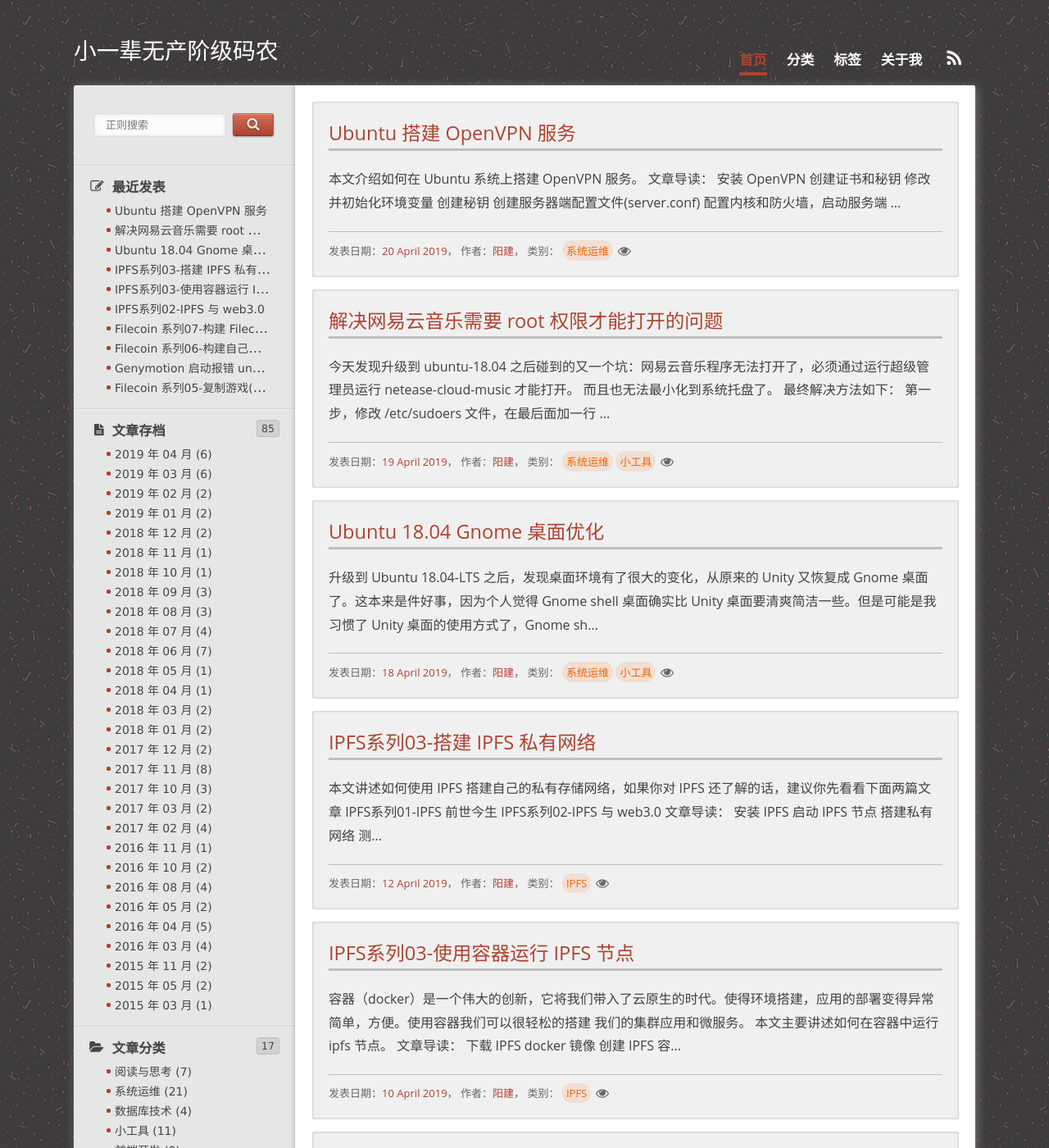
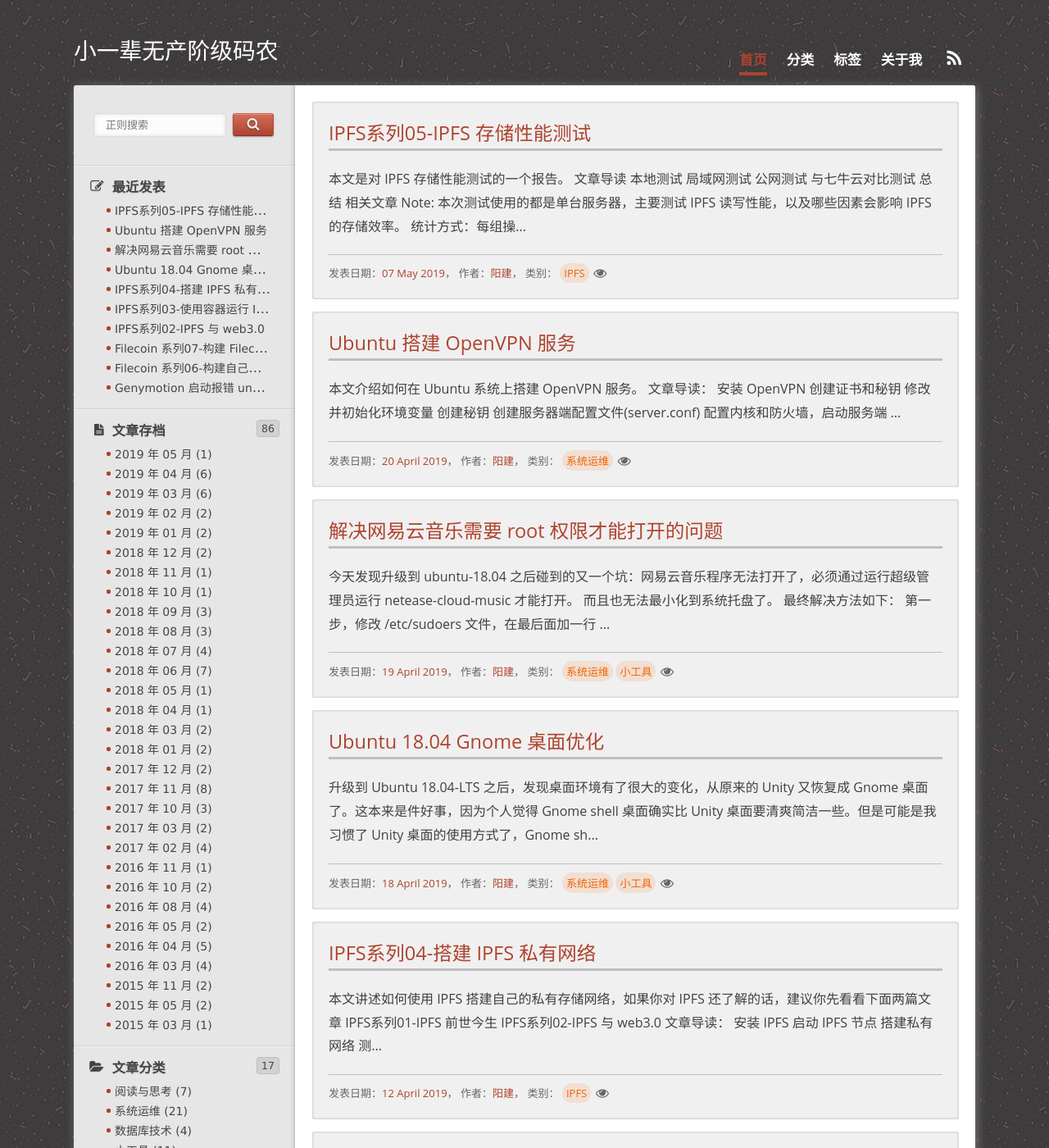
Before and after one commit to FunctFan/blog, a Jekyll site: the page built from index.html, in a window 1280 px wide and 1400 px high. Shown: the whole window at 82% size. Built offline with Jekyll 4.4.1, drawn with Linux system fonts in a browser that asks for light colours; the list of posts is cut into pages by our own code; part of the change alters nothing that is shown; some of the changed text lies outside the part shown.

Commit message:
add blog for 'ipfs-performance-test.md'

````diff
--- a/_posts/2019/04/2019-04-12-ipfs-private-net.md
+++ b/_posts/2019/04/2019-04-12-ipfs-private-net.md
@@ -1,6 +1,6 @@
 ---
 layout: post
-title: IPFS系列03-搭建 IPFS 私有网络
+title: IPFS系列04-搭建 IPFS 私有网络
 categories: [IPFS]
 tags: [IPFS]
 status: publish
--- /dev/null
+++ b/_posts/2019/05/2019-05-07-ipfs-performance-test.md
@@ -0,0 +1,297 @@
+---
+layout: post
+title: IPFS系列05-IPFS 存储性能测试
+categories: [IPFS]
+tags: [IPFS,七牛云]
+status: publish
+type: post
+published: true
+author: blackfox
+permalink: /20190507/ipfs-performance-test.html
+desc: IPFS 性能测试
+---
+
+本文是对 IPFS 存储性能测试的一个报告。
+
+文章导读
+
+{:toc}
+* TOC
+
+> Note: 本次测试使用的都是单台服务器，主要测试 IPFS 读写性能，以及哪些因素会影响 IPFS 的存储效率。<br/>
+统计方式：每组操作执行5次，然后取平均值
+
+# 本地测试
+
+考虑到硬件对存储性能的影响，我们这里分别使用了两台不同配置的台式机进行了测试。
+
+**配置一**
+
+* CPU: i5-4160-4Core 主频 3.2G
+* 内存: 8GB
+* 硬盘：普通家用硬盘 1GB
+* 操作系统：Ubuntu 18.04-LTS
+
+**测试结果**
+
+网络环境 | 文件大小 | 写入时间(ms) | 读取时间(ms) | 写入速度(MB/s) | 读取速度(MB/s)
+---|---|---|---|----|----
+本地 | 1G | 103584.98 | 41718.92 | 9.97 | 24.25
+本地 | 500M |45045.54 | 7469.16 | 11.11 | 66.66
+本地 | 100M | 8981.92 | 1162.43 | 11.22 | 86.20
+本地 | 50M | 4022.22 | 577.39 | 12.43 | 86.65
+本地 | 10M | 1775.41 | 252.60 | 5.64 | 39.68
+本地 | 5M | 1165.52 | 186.50 | 4.54 |  27.77
+本地 | 1M | 530.57 | 151.1872 | 1.88 | 6.66
+
+**配置二**
+
+* CPU: i7-8700K CPU @ 3.70GHz
+* 内存: 16GB
+* 硬盘: 希捷企业硬盘 8TB
+* 操作系统：Ubuntu 18.04-LTS
+
+网络环境 | 文件大小 | 写入时间(ms) | 读取时间(ms) | 写入速度(MB/s) | 读取速度(MB/s)
+---|---|---|---|----|----
+本地 | 1G | 37819.67 | 2237.9 | 27.08 | 459.19
+本地 | 500M |16841.98 | 1085.08 | 29.76 | 462.96
+本地 | 100M | 3006.19 | 266.68 | 32.67 | 384.61
+本地 | 50M | 2496.54 | 143.81 | 20.08 | 357.14
+本地 | 10M | 1156.53 | 47.92 | 8.69 | 212.76
+本地 | 5M | 583.78 | 52.28 | 8.62 |  58.13
+本地 | 1M | 204.68 | 37.77 | 5 | 27.02
+
+**本地测试原始数据** （单位：mses）
+
+```
+# i5 CPU
+Write:
+1G: 97389.72878, 100163.63883, 102394.04202, 121107.44262, 96870.09001
+500M 46019.42205, 43743.31760, 45353.94692, 45235.54754, 44875.50592
+100M 8350.12960, 8919.12270, 8405.61080, 9136.59215, 10098.17624
+50M 3909.33299, 3994.80295, 4111.20057, 4065.45925, 4030.31278
+10M 1789.08062, 1746.42110, 1776.58439, 1807.98721, 1756.99902
+5M 1187.28948, 1139.60743, 1186.48696, 1171.19718, 1143.03637
+1M 544.82102, 512.79807, 485.28814, 553.72643, 556.23889
+
+Read:
+1G: 39059.96132, 42852.09465, 40929.29006, 41882.52759, 43870.74089
+500M 7555.64952, 8230.87454, 7912.68301, 6132.61437, 7514.02307
+100M 858.94799, 1568.71152, 1702.42906, 873.50821, 808.59113
+50M 447.64829, 781.59356, 776.32689, 451.41816, 430.00174
+10M 203.68147, 295.31884, 368.38579, 200.71745, 194.91434
+5M 165.23266, 217.01288, 220.20507, 170.92180, 159.16085
+1M 167.58633, 167.72866, 166.81981, 119.10820, 134.69315
+```
+
+本地使用的是我是直接使用 IPFS 自带的客户端命令行工具进行测试的，通过 shell 脚本进行批量测试，值得一提的是，可能 shell 脚本的运行时间统计可能有些许不是
+特别精确，但是我们这个测试本身也是比较粗略的定性测试，所以这个不影响结果。
+
+下面我贴出我的测试脚本，有兴趣的同学可以自己运行测试一下：
+
+```bash
+#!/bin/bash
+
+timer() {
+	timeStamp=`date +%s.%N`
+	echo $timeStamp
+}
+
+dir="/home/yangjian/downloads"
+datas=(
+	"$dir/data-1GB.zip"
+	"$dir/data-500MB.zip"
+	"$dir/data-100MB.zip"
+	"$dir/data-50MB.zip"
+	"$dir/data-10MB.zip"
+	"$dir/data-5MB.zip"
+	"$dir/data-1MB.zip"
+)
+
+rm Qm*
+start=$(timer)
+
+for file in ${datas[@]}
+do
+	echo -e "\033[35m\033[1m+++++++++++++++ Test for file $file +++++++++++++++\033[0m"
+	# put files
+	t1=$(timer)
+	r=$(ipfs add $file)
+	t2=$(timer)
+
+	cost=`awk 'BEGIN{printf "%.5f\n",(('$t2'-'$t1')*1000)}'`
+	filename=`echo $r | awk '{print $2}'`
+	echo -e "\033[32m\033[1mPut file successfully, hash: $filename, cost: $cost msecs.\033[0m"
+
+	# get files
+	t1=$(timer)
+	ipfs get $filename
+	t2=$(timer)
+
+	cost=`awk 'BEGIN{printf "%.5f\n",(('$t2'-'$t1')*1000)}'`
+	echo -e "\033[32m\033[1mGet file successfully,  cost: $cost msecs.\033[0m"
+done
+
+end=$(timer)
+cost=`awk 'BEGIN{printf "%.5f\n",(('$end'-'$start')*1000)}'`
+echo -e "\033[34m\033[1mTotal cost: $cost msecs.\033[0m"
+
+exit 0
+```
+
+> Note: 这里需要注意的是，IPFS 的存储是去重的，也就是说，相同的文件，第一次存储是最慢的，之后如果你再存储相同的文件，它会非常快。
+我们这里都是取第一次的存储所耗费的时间。如果你要像我一样通过多次测试去平均值的话，你每测试完一次之后需要重新初始化 IPFS 节点，
+这样测试虽然挺繁琐的，但是结果比较精确。
+
+初始化的方法很简单：
+
+```bash
+rm -rf ~/.ipfs
+ipfs init
+ipfs daemon
+```
+
+下图是本人实测的运行截图：
+
+![](/images/1px.png){:class="img-view" data-src="http://blog.img.r9it.com/image-243e83ec1220bd38429d84366c74a942.png"}
+
+# 局域网测试
+
+**机器配置**
+
+* CPU: i7-8700K CPU @ 3.70GHz
+* 内存: 16GB
+* 硬盘: 希捷企业硬盘 8TB
+* 操作系统：Ubuntu 18.04-LTS
+
+**测试结果**
+
+网络环境 | 文件大小 | 写入时间(ms) | 读取时间(ms) | 写入速度(MB/s) | 读取速度(MB/s)
+---|---|---|---|----|----
+局域网 | 1G | 41630.6 | 9640.5 | 24.59 | 106.22
+局域网 | 500M |19016.4 | 4677.8 | 26.29 | 107.06
+局域网 | 100M | 3365.6 | 1016.8 | 29.76 | 94.33
+局域网 | 50M | 2073.6 | 489 | 24.15 | 102.24
+局域网 | 10M | 854.2 | 123 | 11.76 | 83.33
+局域网 | 5M | 396 | 72.8 | 12.82 |  69.44
+局域网 | 1M | 136.6 | 34.8 | 7.35 | 29.41
+
+**局域网测试原始数据** （单位：msec）
+```
+Write:
+1G 40780, 41130, 41226, 43040, 41977
+500MB 18280, 19613, 18984, 18799, 19406
+100MB 3207, 3518, 3129, 3551, 3423
+50MB 1862, 1989, 2072, 2182, 2263
+10MB 864, 860, 759, 895, 893
+5MB 404, 392, 414, 369, 401
+1MB 119, 171, 110, 176, 107
+
+Read:
+1G 9675, 9755, 9590, 9542，9557
+500MB 4674, 4670, 4667, 4677, 4701
+100MB 1018, 1018, 1019, 1012, 1017
+50MB 481, 503, 488, 491, 482
+10MB 122, 126, 126, 122, 119
+5MB 73, 71, 72, 74, 74
+1MB 36, 33, 35, 36, 34
+```
+
+下面同样贴出本人的实测截图：
+
+![](/images/1px.png){:class="img-view" data-src="http://blog.img.r9it.com/image-bb16fd231318b43d07a3130723b81198.png"}
+
+从本地测试和局域网测试数据可以看出一些问题：
+1. 高配置的 CPU 和 硬盘能够明显提升 IPFS 的存储性能，估计是 IPFS 在分片的时候，更好的 CPU 能更快速地创建分片。
+2. 在进行小文件（10M 以下）存储时，发现局域网速度比还是稍微快一些，这个是因为二者使用的是不同的客户端，本地使用的是 IPFS 自带的 `ipfs` 客户端。
+局域网使用的是 `ipfs-http-client` 工具。还有就是局域网测试的时候我没有算把文件转为字节流的时间，以及连接服务端的时间。
+3. 文件越小，绝对的存储速度越慢，这是因为存储的边际效应递减的缘故，因为文件太小的时候，一些初始化以及网络连接的时间占比就大大增加了。
+
+# 公网测试
+
+公网本人使用的是阿里云主机进行测试的。这次测试的工具是自己写的 `IPFS php client` 工具，为什么不继续使用 `IPFS nodejs client`，
+一个原因是因为本人擅长 PHP 语言，另一个原因是下面要跟七牛云做对比，尽量做到单一变量原则。
+
+**机器配置**
+CPU: Intel(R) Xeon(R) Platinum 8163 CPU @ 2.50GHz 双核
+RAM: 8GB
+硬盘: 普通云盘，80GB
+带宽: 2MB
+操作系统: Ubuntu 16.04.4 LTS
+
+**公网测试结果**
+
+网络环境 | 文件大小 | 上传时间(s) | 上传速度(MB/s)
+---|---|---|---
+阿里云 | 1G | 263.59 | 3.88
+阿里云 | 500M | 125.95 | 3.96
+阿里云 | 100M | 25.34 | 3.94
+阿里云 | 50M | 10.55 | 4.73
+阿里云 | 10M | 0.95 | 10.52
+阿里云 | 5M | 0.26 | 19.23
+阿里云 | 1M | 0.11 | 9.09
+
+**公网测试原始数据** （单位：sec）下表列出了 5 次文件上传的实际耗时。
+
+文件大小 | 1 | 2 | 3 | 4 | 5
+-----|---|---|---|---|---
+1G | 268.32| 261.71| 266.63| 262.56| 258.74
+500MB | 129.14| 125.61| 125.68| 123.97| 125.38
+100MB | 24.18| 24.54| 24.68| 28.70| 24.60
+50MB | 11.11| 10.29| 10.56| 10.31| 10.49
+10MB | 0.95| 0.95| 0.98| 0.94| 0.94
+5MB | 0.27 0.23| 0.26| 0.28| 0.26
+1MB | 0.11| 0.14| 0.11| 0.12| 0.10
+
+# 与七牛云对比测试
+
+上面我们测试了 IPFS 在各种网络条件下的单节点存储的绝对性能，看起来还不错，但是毕竟 IPFS 是一个新的分布式文件系统，不确定是否能够满足商用需求，提供稳定的
+云存储服务。接下来我分别使用同样的数据测试了七牛云的企业存储服务的性能。看看 IPFS 的单节点跟七牛云的存储服务性能对比是否存在比较大的差距。
+
+我使用七牛云官方的 `php sdk` 作为测试工具，分别测试了 **1GB，500MB，100MB，50MB，10MB，5MB，1MB** 文件的上传和下载，测试结果如下：
+
+**七牛云测试结果**
+
+网络环境 | 文件大小 | 上传时间(s) | 上传速度(MB/s)
+---|---|---|---
+七牛云 | 1G | 264.08 | 3.87
+七牛云 | 500M |129.43 | 3.87
+七牛云 | 100M | 25.65 | 3.89
+七牛云 | 50M | 10.71 | 4.66
+七牛云 | 10M | 1.55 | 6.45
+七牛云 | 5M | 0.88 | 5.68
+七牛云 | 1M | 0.25 | 4.00
+
+从测试数据可以看出，上传速度稳定在 5MB 左右，我本地的上传带宽是 50MB 的，
+所以这个上传速度应该没有受到本地上传带宽的影响，也就是说是服务端的性能没有受到压制，数据没有问题。
+
+**七牛云测试原始数据**（单位：sec）下表列出了 5 次文件上传的实际耗时。
+
+文件大小 | 1 | 2 | 3 | 4 | 5
+-----|---|---|---|---|---
+1G | 262.94 | 262.45| 268.50| 261.31| 265.21
+500MB | 148.29| 124.73| 123.31| 122.87| 127.99
+100MB | 25.12| 25.60| 26.71| 25.41| 25.44
+50MB | 10.65| 10.76| 10.57| 10.56| 11.05
+10MB | 1.64| 1.63| 1.64| 1.47| 1.40
+5MB |0.83| 0.89| 0.83| 0.87| 1.00
+1MB |0.25| 0.24| 0.26| 0.26| 0.26
+
+
+
+> Node: 七牛云和 IPFS 的下载都是通过 http 网关提供服务，所以下载速度就完全只跟下载带宽有关了，本人阿里云服务器带宽只有 2MB，
+所以下载的最大速度只有 `220KB/s`，要远远低于七牛云的下载速度（`12MB/s`），所以这个下载速度不具备可比性。
+
+# 总结
+
+通过测试我们可以发现，对于本地存储和局域网存储，IPFS 的存储性能略低于拷贝，这是由于 IPFS 需要对文件进行分片存储。
+
+对于线上的环境，带宽成为了上传速度的最大瓶颈了，但是 IPFS 的性能表现依然不差，对于 100MB 以下的小文件，IPFS 的表现甚至要比七牛云
+更优。考虑到七牛云的硬件配置应该比我们的高的多，**所以如果把 IPFS 作为一个分布式云存储工具，性能应该不差，至少不比七牛云差。**
+
+那如果我们在进一步考虑到由于 IPFS 本身的各种优势以及特点，IPFS 节点是自带 CDN 加速的，也就是说节点越多，IPFS 的存储系统的读取效率将会更高，我们有充分的
+理由相信，使用 IPFS 做分布式云存储，将大有可为。
+
+# 相关文章
+* [IPFS系列02-IPFS 与 web3.0](/20190409/ipfs-and-web3.0.html)
+* [IPFS系列01-IPFS 前世今生](/20180906/ipfs-01-summary.html)
````
